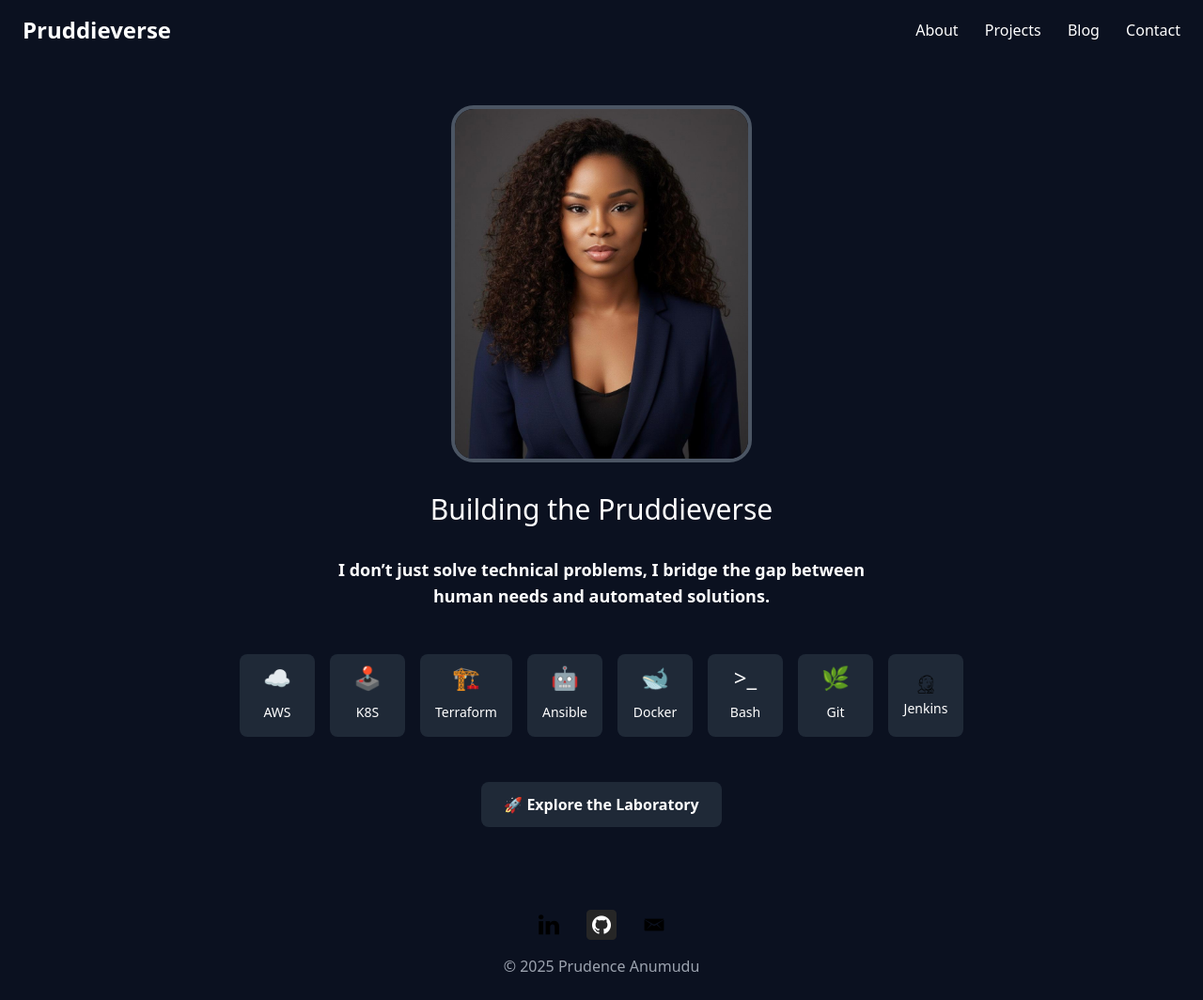
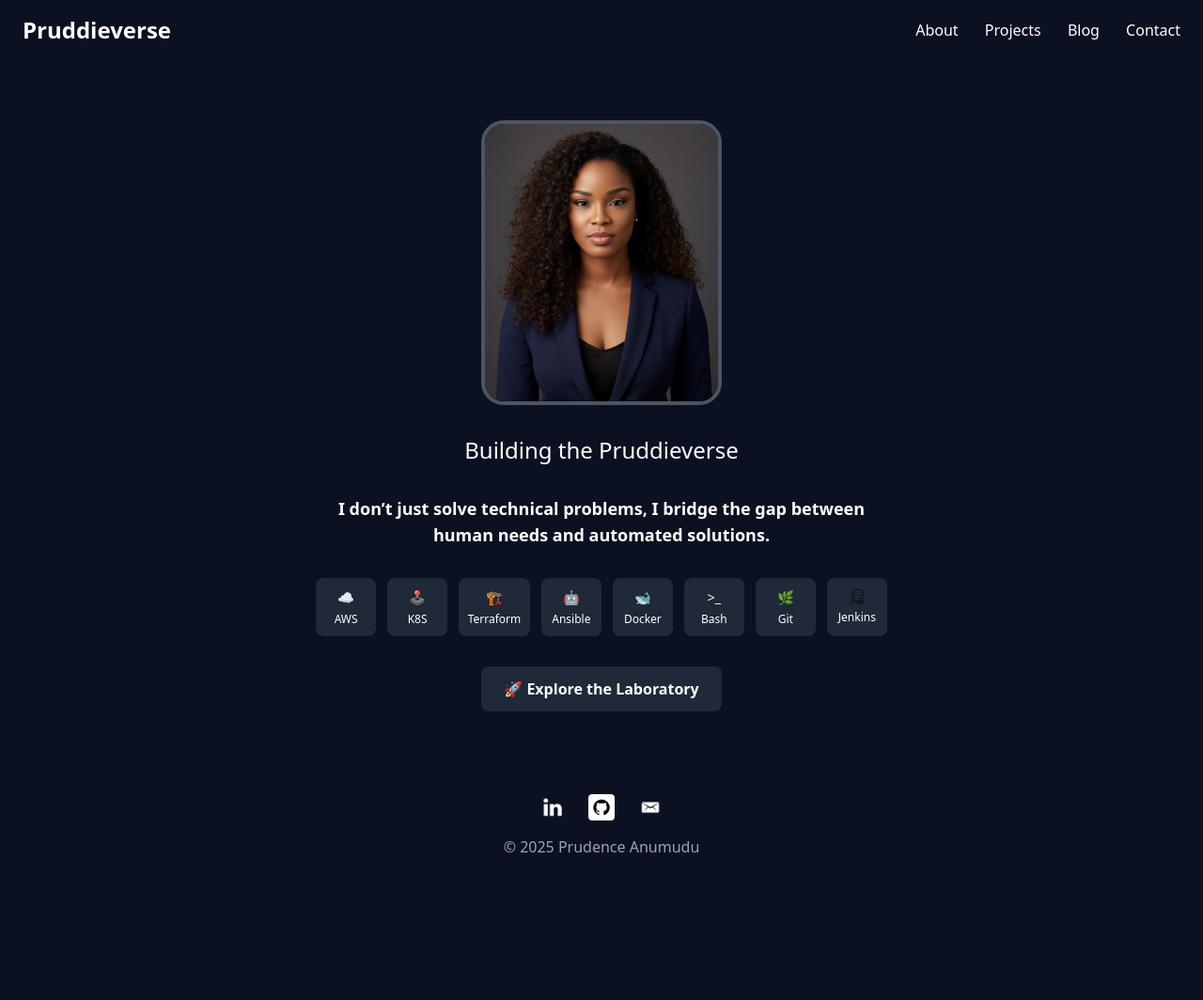
Before and after one commit to Cwendee/Cwendee.github.io, a Jekyll site: the page built from index.md, in a window 1280 px wide and 1064 px high. Shown: the whole window at 94% size. Built offline with Jekyll 4.4.1, drawn with Linux system fonts in a browser that asks for light colours; nearby versions of some CDN libraries.

Commit message:
Fix favicon, skill glow, icon visibility, sizing

```diff
--- a/_layouts/default.html
+++ b/_layouts/default.html
@@ -3,123 +3,152 @@
 <head>
   <meta charset="UTF-8">
   <meta name="viewport" content="width=device-width, initial-scale=1.0">
-  <title>{{ page.title }}</title>
+  <title>{{ page.title | default: "Pruddieverse" }}</title>
 
-  <!-- Favicon -->
+  <!-- Favicon (ALL cases covered) -->
+  <link rel="icon" href="/favicon.png">
   <link rel="icon" type="image/png" href="/assets/images/favicon.png">
-  <link rel="shortcut icon" href="/assets/images/favicon.png" type="image/png">
+  <link rel="apple-touch-icon" href="/assets/images/favicon.png">
 
-  <!-- Tailwind CSS -->
+  <!-- Tailwind -->
   <script src="https://cdn.tailwindcss.com"></script>
 
-  <!-- AOS CSS -->
+  <!-- AOS -->
   <link href="https://cdn.jsdelivr.net/npm/aos@2.3.4/dist/aos.css" rel="stylesheet">
 
   <style>
     body {
-      background-color: #0b1120; /* Navy midnight blue */
+      background-color: #0b1120;
       color: #ffffff;
+    }
+
+    /* Persistent glow on click */
+    .glow-active {
+      box-shadow: 0 0 18px rgba(96,165,250,0.9);
+      border: 1px solid #60a5fa;
+    }
+
+    /* Footer icon visibility on dark bg */
+    .footer-icon {
+      filter: invert(1) brightness(1.4);
+      transition: transform 0.2s ease, filter 0.2s ease;
+    }
+
+    .footer-icon:hover {
+      transform: scale(1.15);
+      filter: invert(1) brightness(1.8);
     }
   </style>
 </head>
-<body class="min-h-screen flex flex-col items-center justify-start font-sans">
 
-  <!-- Header -->
-  <header class="w-full py-4 px-6 flex justify-between items-center bg-transparent fixed top-0 left-0 z-50">
+<body class="min-h-screen flex flex-col items-center">
+
+<!-- HEADER -->
+<header class="w-full px-6 py-4 fixed top-0 left-0 flex justify-between items-center z-50">
   <a href="/" class="text-2xl font-bold">Pruddieverse</a>
   <nav class="space-x-6">
-      <a href="/about.html" class="hover:text-blue-400 transition">About</a>
-      <a href="/projects.html" class="hover:text-blue-400 transition">Projects</a>
-      <a href="/blog.html" class="hover:text-blue-400 transition">Blog</a>
-      <a href="/contact.html" class="hover:text-blue-400 transition">Contact</a>
+    <a href="/about.html" class="hover:text-blue-400">About</a>
+    <a href="/projects.html" class="hover:text-blue-400">Projects</a>
+    <a href="/blog.html" class="hover:text-blue-400">Blog</a>
+    <a href="/contact.html" class="hover:text-blue-400">Contact</a>
   </nav>
 </header>
 
-  <!-- Main Content -->
-  <main class="flex flex-col items-center justify-center w-full pt-28 pb-16 space-y-8">
+<!-- MAIN -->
+<main class="pt-32 flex flex-col items-center space-y-8">
 
   <!-- Headshot -->
-    <img data-aos="fade-up" src="/assets/images/headshot.jpg" alt="Prudence Anumudu"
-         class="rounded-3xl w-48 sm:w-56 md:w-64 lg:w-72 xl:w-80 h-auto object-cover border-4 border-gray-600">
+  <img src="/assets/images/headshot.jpg"
+       class="w-64 rounded-3xl border-4 border-gray-600"
+       data-aos="fade-up">
 
-    <!-- Hero Statement -->
-    <h1 data-aos="fade-up" class="text-3xl font-medium">Building the Pruddieverse</h1>
-    <p data-aos="fade-up" data-aos-delay="200" class="text-lg font-semibold max-w-xl text-center">
+  <!-- Hero -->
+  <h1 class="text-2xl font-medium" data-aos="fade-up">
+    Building the Pruddieverse
+  </h1>
+
+  <p class="max-w-xl text-center font-semibold text-lg" data-aos="fade-up">
     I don’t just solve technical problems, I bridge the gap between human needs and automated solutions.
   </p>
 
-    <!-- Skills Cards -->
-    <div data-aos="fade-up" data-aos-delay="400" class="flex space-x-4 overflow-x-auto py-4">
-      <!-- AWS -->
-      <div class="bg-gray-800 rounded-lg p-4 flex flex-col items-center justify-center min-w-[80px] transform transition hover:scale-110 hover:bg-gray-700 focus:outline-none focus:ring-4 focus:ring-blue-400 active:ring-4 active:ring-blue-400 cursor-pointer">
-        <div class="text-2xl animate-bounce mb-1">☁️</div><span class="text-sm">AWS</span>
-      </div>
-      <!-- K8S -->
-      <div class="bg-gray-800 rounded-lg p-4 flex flex-col items-center justify-center min-w-[80px] transform transition hover:scale-110 hover:bg-gray-700 focus:outline-none focus:ring-4 focus:ring-blue-400 active:ring-4 active:ring-blue-400 cursor-pointer">
-        <div class="text-2xl animate-bounce mb-1">🕹️</div><span class="text-sm">K8S</span>
-      </div>
-      <!-- Terraform -->
-      <div class="bg-gray-800 rounded-lg p-4 flex flex-col items-center justify-center min-w-[80px] transform transition hover:scale-110 hover:bg-gray-700 focus:outline-none focus:ring-4 focus:ring-blue-400 active:ring-4 active:ring-blue-400 cursor-pointer">
-        <div class="text-2xl animate-bounce mb-1">🏗️</div><span class="text-sm">Terraform</span>
-      </div>
-      <!-- Ansible -->
-      <div class="bg-gray-800 rounded-lg p-4 flex flex-col items-center justify-center min-w-[80px] transform transition hover:scale-110 hover:bg-gray-700 focus:outline-none focus:ring-4 focus:ring-blue-400 active:ring-4 active:ring-blue-400 cursor-pointer">
-        <div class="text-2xl animate-bounce mb-1">🤖</div><span class="text-sm">Ansible</span>
-      </div>
-      <!-- Docker -->
-      <div class="bg-gray-800 rounded-lg p-4 flex flex-col items-center justify-center min-w-[80px] transform transition hover:scale-110 hover:bg-gray-700 focus:outline-none focus:ring-4 focus:ring-blue-400 active:ring-4 active:ring-blue-400 cursor-pointer">
-        <div class="text-2xl animate-bounce mb-1">🐋</div><span class="text-sm">Docker</span>
-      </div>
-      <!-- Bash -->
-      <div class="bg-gray-800 rounded-lg p-4 flex flex-col items-center justify-center min-w-[80px] transform transition hover:scale-110 hover:bg-gray-700 focus:outline-none focus:ring-4 focus:ring-blue-400 active:ring-4 active:ring-blue-400 cursor-pointer">
-        <div class="text-2xl animate-bounce mb-1">&gt;_</div><span class="text-sm">Bash</span>
-      </div>
-      <!-- Git -->
-      <div class="bg-gray-800 rounded-lg p-4 flex flex-col items-center justify-center min-w-[80px] transform transition hover:scale-110 hover:bg-gray-700 focus:outline-none focus:ring-4 focus:ring-blue-400 active:ring-4 active:ring-blue-400 cursor-pointer">
-        <div class="text-2xl animate-bounce mb-1">🌿</div><span class="text-sm">Git</span>
-      </div>
-      <!-- Jenkins -->
-      <div class="bg-gray-800 rounded-lg p-4 flex flex-col items-center justify-center min-w-[80px] transform transition hover:scale-110 hover:bg-gray-700 focus:outline-none focus:ring-4 focus:ring-blue-400 active:ring-4 active:ring-blue-400 cursor-pointer">
-        <img src="/assets/images/jenkins.png" alt="Jenkins" class="w-6 h-6 mb-1">
-        <span class="text-sm">Jenkins</span>
+  <!-- Skills -->
+  <div class="flex space-x-3" data-aos="fade-up">
+    <div class="skill">☁️<span>AWS</span></div>
+    <div class="skill">🕹️<span>K8S</span></div>
+    <div class="skill">🏗️<span>Terraform</span></div>
+    <div class="skill">🤖<span>Ansible</span></div>
+    <div class="skill">🐋<span>Docker</span></div>
+    <div class="skill">&gt;_<span>Bash</span></div>
+    <div class="skill">🌿<span>Git</span></div>
+    <div class="skill">
+      <img src="/assets/images/jenkins.png" class="w-5">
+      <span>Jenkins</span>
     </div>
   </div>
 
-    <!-- CTA Button -->
-    <a data-aos="fade-up" data-aos-delay="600" href="/projects.html"
-       class="mt-6 inline-block px-6 py-3 bg-gray-800 rounded-lg text-white font-semibold
-              hover:bg-gray-700 focus:outline-none focus:ring-4 focus:ring-blue-400 active:ring-4 active:ring-blue-400 transition">
+  <!-- CTA -->
+  <a href="/projects.html"
+     id="cta"
+     class="px-6 py-3 bg-gray-800 rounded-lg font-semibold transition"
+     data-aos="fade-up">
     🚀 Explore the Laboratory
   </a>
 
 </main>
 
-  <!-- Footer -->
-  <footer class="w-full py-6 text-center text-gray-400 flex flex-col items-center space-y-4">
-    <div class="flex space-x-6">
-      <a href="https://www.linkedin.com/in/prudence-c-anumudu-35518656/" target="_blank" class="hover:opacity-80">
-        <img src="/assets/images/linkedin.png" alt="LinkedIn" class="w-8 h-8">
+<!-- FOOTER -->
+<footer class="mt-16 py-6 text-center text-gray-400 space-y-4">
+  <div class="flex justify-center space-x-6">
+    <a href="https://www.linkedin.com/in/prudence-c-anumudu-35518656/" target="_blank">
+      <img src="/assets/images/linkedin.png" class="w-7 footer-icon">
     </a>
-      <a href="https://github.com/Cwendee/" target="_blank" class="hover:opacity-80">
-        <img src="/assets/images/github.png" alt="GitHub" class="w-8 h-8">
+    <a href="https://github.com/Cwendee/" target="_blank">
+      <img src="/assets/images/github.png" class="w-7 footer-icon">
     </a>
-      <a href="mailto:pruddyanumudu@gmail.com" class="hover:opacity-80">
-        <img src="/assets/images/email.png" alt="Email" class="w-8 h-8">
+    <a href="mailto:pruddyanumudu@gmail.com">
+      <img src="/assets/images/email.png" class="w-7 footer-icon">
     </a>
   </div>
-    <div>
-      &copy; 2025 Prudence Anumudu
-    </div>
+  <div>© 2025 Prudence Anumudu</div>
 </footer>
 
-  <!-- AOS JS -->
+<!-- AOS -->
 <script src="https://cdn.jsdelivr.net/npm/aos@2.3.4/dist/aos.js"></script>
 <script>
-    AOS.init({
-      duration: 800,
-      easing: 'ease-in-out',
-      once: true,
+  AOS.init({ once: true });
+
+  // Persistent glow on click
+  document.querySelectorAll('.skill, #cta').forEach(el => {
+    el.addEventListener('click', () => {
+      document.querySelectorAll('.glow-active').forEach(e => e.classList.remove('glow-active'));
+      el.classList.add('glow-active');
+    });
   });
 </script>
+
+<style>
+  .skill {
+    background: #1f2937;
+    padding: 0.6rem;
+    border-radius: 0.5rem;
+    min-width: 64px;
+    display: flex;
+    flex-direction: column;
+    align-items: center;
+    font-size: 0.9rem;
+    cursor: pointer;
+    transition: transform 0.2s;
+  }
+
+  .skill:hover {
+    transform: scale(1.08);
+  }
+
+  .skill span {
+    margin-top: 0.2rem;
+    font-size: 0.75rem;
+  }
+</style>
+
 </body>
 </html>
```
Also changed, not shown: favicon.png (added). Lines whose indentation alone changed are shown as unchanged.
